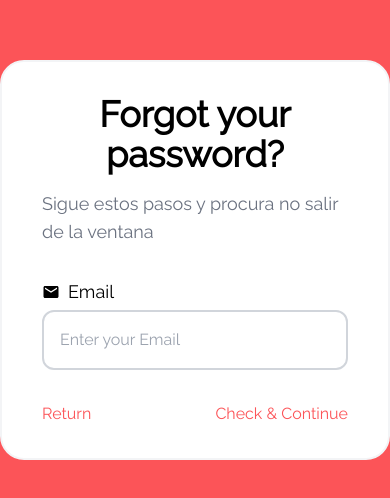
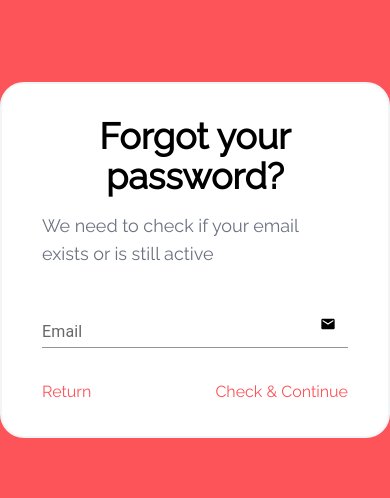
Before and after one commit to angelzd27/admin-delivery, a React (Vite) app: page /auth/forgot_password in a window 390 px wide. Shown: the part 162-660 px from the top of the page. Built offline with nearby package versions, Linux system fonts and the light colour scheme; what tailwindcss-animated would draw is missing.

Commit message:
Animations

```diff
--- a/src/App.jsx
+++ b/src/App.jsx
@@ -8,7 +8,7 @@ function App() {
     <>
       <BrowserRouter>
         <Routes>
-          <Route path='/' element={<Navigate to='/home' />} />
+          <Route path='/' element={<Navigate to='/auth' />} />
           <Route path='/auth/*' element={<Auth />} />
           <Route path='/home/*' element={<Home />} />
           <Route path='/not-found' element={<NotFound />} />
--- a/src/components/ForgotPassword.jsx
+++ b/src/components/ForgotPassword.jsx
@@ -1,36 +1,39 @@
 import { useState } from 'react'
 import { Link } from 'react-router-dom'
 import { MdEmail } from 'react-icons/md'
+import { TextField } from '@mui/material'
 
-import recovery_password from '../assets/images/RecoveryPassword.png'
+import EmailAnimation from '../assets/animations/Email.mp4'
 
 function ForgotPassword() {
+    const [emailValue, setEmailvalue] = useState('')
+
+    const inputChange = (event) => {
+        setEmailvalue(event.target.value)
+    }
+
     return (
         <>
-            <div className="bg-yummy-800 flex w-full h-screen">
+            <div className='bg-yummy-800 flex w-full h-screen'>
 
                 {/* Contenedor del formulario */}
-                <div className=" w-full flex items-center justify-center lg:w-1/2">
+                <div className=' w-full flex items-center justify-center lg:w-1/2'>
                     <div className='bg-white px-10 py-8 rounded-3xl border-2 border-gray-100'>
-                        <h1 className=' text-4xl font-semibold text-center'>Forgot your password?</h1>
-                        <p className=" font-medium text-lg text-gray-500 mt-4">Sigue estos pasos y procura no salir de la ventana</p>
+                        <h1 className='text-4xl font-semibold text-center'>Forgot your password?</h1>
+                        <p className='font-medium text-lg text-gray-500 mt-4'>We need to check if your email exists or is still active</p>
 
                         <div className='mt-8'>
-                            <div className=''>
-                                <label className="flex items-center gap-2 text-lg font-medium">
+                            <div className='relative'>
+                                <TextField label='Email' variant='standard' type='email' className='w-full' value={emailValue} onChange={inputChange} />
+                                <div className='absolute inset-y-0 right-0 pr-3 flex items-center'>
                                     <MdEmail />
-                                    Email
-                                </label>
-                                <input
-                                    type="text"
-                                    className='bg-slate-50 w-full border-2 border-gray-300 rounded-xl p-4 mt-1 bg-transparent'
-                                    placeholder='Enter your Email' />
+                                </div>
                             </div>
                             <div className='mt-8 flex flex-row justify-between gap-y-4'>
                                 <Link to='/auth' className='text-yummy-800 hover:text-yummy-600 transition-colors duration-200'>
                                     Return
                                 </Link>
-                                <Link to='/auth/email_code' className='text-yummy-800 hover:text-yummy-600 transition-colors duration-200'>
+                                <Link to='/auth/email_code' className={`text-yummy-800 hover:text-yummy-600 transition-all duration-200 ${emailValue.length < 0 ? 'underline underline-offset-4' : ''}`}>
                                     Check & Continue
                                 </Link>
                             </div>
@@ -39,8 +42,10 @@ function ForgotPassword() {
                 </div>
 
                 {/* Contenedor de la animacion */}
-                <div className="hidden relative lg:flex h-full w-1/2 items-center justify-center bg-white" >
-                    <img src={recovery_password} alt="YumiLogo" className="w-fit animate-ping animate-infinite animate-duration-[1500ms] animate-ease-in animate-normal" />
+                <div className='hidden relative lg:flex h-full w-1/2 items-center justify-center bg-white' >
+                    <video autoPlay loop muted>
+                        <source src={EmailAnimation} type='video/mp4' />
+                    </video>
                 </div>
             </div>
         </>
--- a/src/components/SetPassword.jsx
+++ b/src/components/SetPassword.jsx
@@ -1,7 +1,9 @@
-import { useEffect, useState } from 'react'
+import { useState } from 'react'
 import { Link } from 'react-router-dom'
 import { IoMdEye, IoMdEyeOff } from 'react-icons/io'
 import { TextField } from '@mui/material'
+
+import SetPasswordAnimation from '../assets/animations/SetPassword.mp4'
 
 function SetPassword() {
     const [showPassword, setShowPassword] = useState(false)
@@ -13,7 +15,7 @@ function SetPassword() {
                 {/* Contenedor del formulario */}
                 <div className=' w-full flex items-center justify-center lg:w-1/2'>
                     <div className='bg-white px-10 py-8 rounded-3xl border-2 border-gray-100'>
-                        <p className=' font-medium text-lg text-gray-500 mt-4'>Set your new password and remember it</p>
+                        <p className='text-xl font-semibold text-gray-500 text-left mb-1'>Set your new password and remember it</p>
                         <span className='text-sm text-gray-500'>Note: The password must have a capital letter, number and special character for greater security</span>
 
                         <div className='mt-8'>
@@ -39,7 +41,10 @@ function SetPassword() {
                                     </div>
                                 </div>
                             </div>
-                            <div className='mt-8 flex flex-row justify-end gap-y-4'>
+                            <div className='mt-8 flex flex-row justify-between gap-y-4'>
+                                <Link to='/auth/sign_in' className='text-yummy-800 hover:text-yummy-600 transition-colors duration-200'>
+                                    Cancel
+                                </Link>
                                 <Link to='/auth/sign_in' className='text-yummy-800 hover:text-yummy-600 transition-colors duration-200'>
                                     Set Password
                                 </Link>
@@ -50,7 +55,9 @@ function SetPassword() {
 
                 {/* Contenedor de la animacion */}
                 <div className='hidden relative lg:flex h-full w-1/2 items-center justify-center bg-white' >
-                    {/* <img src={recovery_password} alt='YumiLogo' className='w-fit animate-ping animate-infinite animate-duration-[1500ms] animate-ease-in animate-normal' /> */}
+                    <video autoPlay loop muted>
+                        <source src={SetPasswordAnimation} type='video/mp4' />
+                    </video>
                 </div>
             </div>
         </>
```
Also changed, not shown: 2 other files (tests, documents, lock files or other folders).
